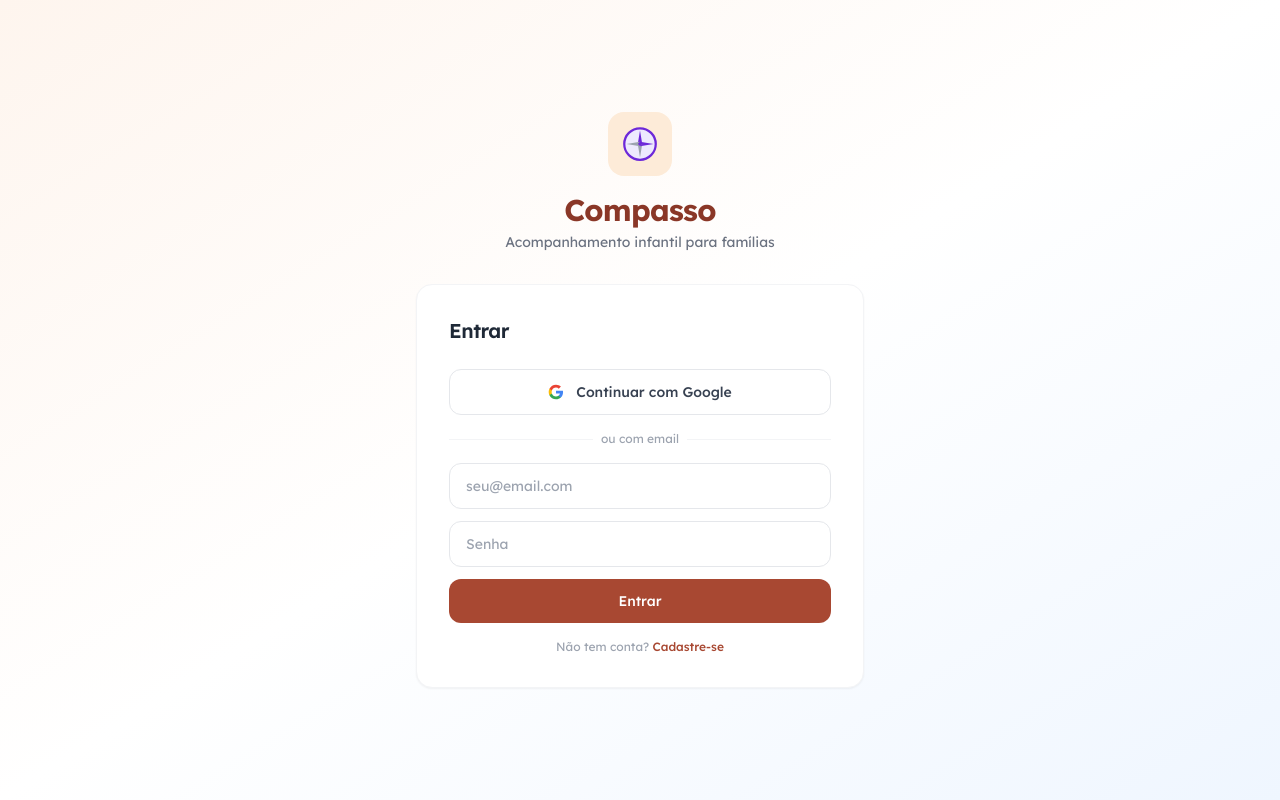
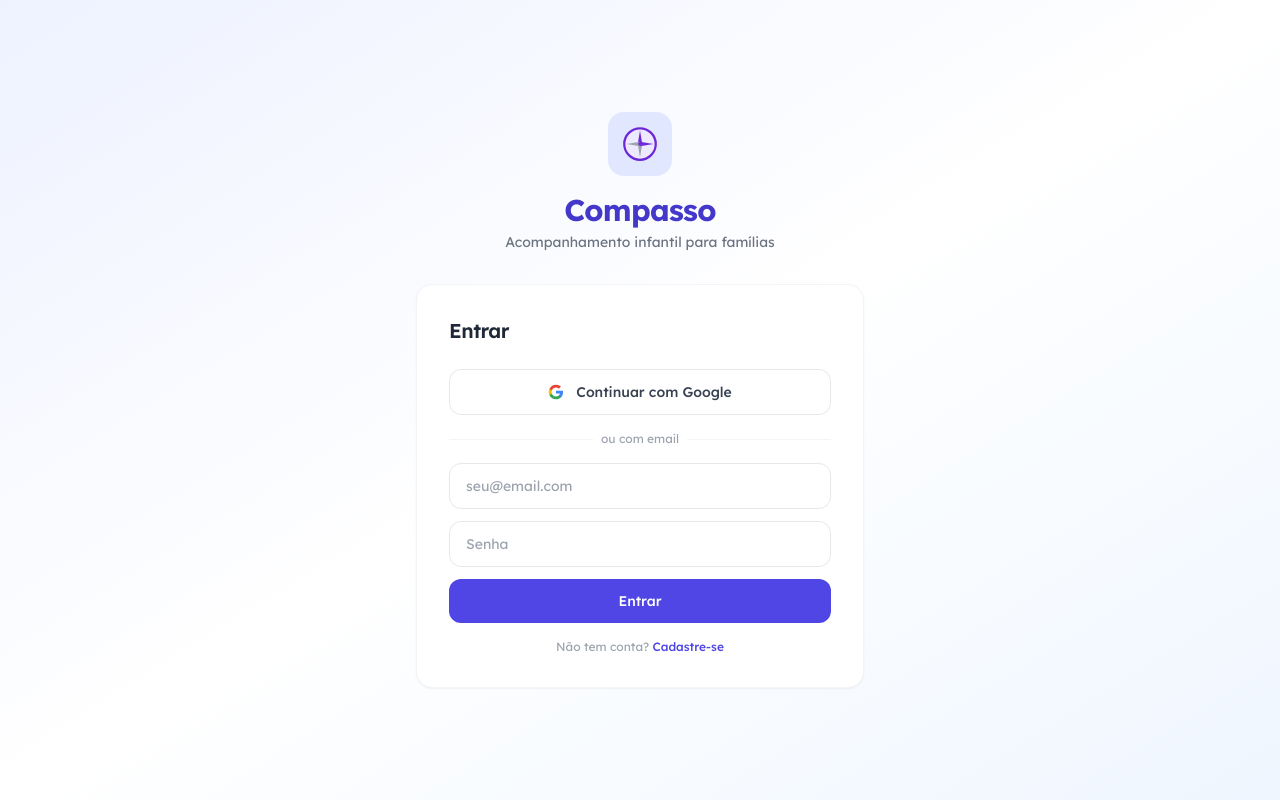
Before and after one commit to rafaelamborges/painel-semana, a React (Vite) app: page /login in a window 1280 px wide. Built offline with nearby package versions, Linux system fonts and the light colour scheme; no server answers.

Commit message:
Revert to original indigo palette
https://claude.ai/code/session_01X9D5cGrCA9S2Qek928uNDk

```diff
--- a/src/components/Layout.jsx
+++ b/src/components/Layout.jsx
@@ -31,9 +31,10 @@ export default function Layout() {
       <div className="flex-1 flex flex-col min-w-0 overflow-hidden">
         {/* Mobile top bar — logo + guard badge only, no hamburger */}
         <header
-          className="lg:hidden flex items-center justify-between px-4 py-3 bg-brand-600 border-b border-brand-700/40 sticky top-0 z-20"
+          className="lg:hidden flex items-center justify-between px-4 py-3 bg-white/90 backdrop-blur-sm border-b sticky top-0 z-20"
+          style={{ borderColor: 'var(--border)' }}
         >
-          <span className="font-bold text-white text-lg">Compasso</span>
+          <span className="font-bold text-brand-700 text-lg">Compasso</span>
           {guardColor && (
             <span
               className="px-2.5 py-1 rounded-full text-xs font-semibold"
--- a/src/index.css
+++ b/src/index.css
@@ -4,12 +4,11 @@
 
 @layer base {
   :root {
-    --page-bg:   #F7F2EA;
-    --surface:   #FFFFFF;
-    --border:    #E2D9CC;
-    --sidebar-bg: #A84832;
+    --page-bg: #F4F6FD;
+    --surface: #FFFFFF;
+    --border: #E8EDF7;
     --radius-card: 16px;
-    --radius-btn:  12px;
+    --radius-btn: 12px;
   }
 
   html { scroll-behavior: smooth; }
@@ -18,44 +17,49 @@
     @apply font-sans antialiased;
     background-color: var(--page-bg);
     color: theme('colors.slate.900');
+    font-feature-settings: 'liga' 1, 'kern' 1;
     -webkit-font-smoothing: antialiased;
     -moz-osx-font-smoothing: grayscale;
   }
 
   h1, h2, h3, h4 { @apply font-semibold tracking-tight; }
+
   input, textarea, select { @apply font-sans; }
 }
 
 @layer components {
-  /* ── Cards ─────────────────────────────────────── */
+  /* ── Cards ─────────────────────────────────────────── */
   .card {
-    @apply bg-white rounded-2xl shadow-card p-5;
-    border: 1px solid var(--border);
+    @apply bg-white rounded-2xl border shadow-card p-5;
+    border-color: var(--border);
   }
   .card-sm {
-    @apply bg-white rounded-xl shadow-card p-4;
-    border: 1px solid var(--border);
+    @apply bg-white rounded-xl border shadow-card p-4;
+    border-color: var(--border);
   }
   .card-interactive {
     @apply card transition-all duration-200 hover:shadow-card-hover hover:-translate-y-0.5 cursor-pointer;
   }
 
-  /* ── Buttons ────────────────────────────────────── */
+  /* ── Buttons ─────────────────────────────────────── */
   .btn {
-    @apply inline-flex items-center justify-center gap-2 rounded-xl text-sm font-medium
+    @apply inline-flex items-center justify-center gap-2
+           rounded-xl text-sm font-medium
            transition-all duration-150 select-none
            focus-visible:outline-none focus-visible:ring-2 focus-visible:ring-offset-2;
   }
   .btn-primary {
-    @apply btn px-5 py-2.5 bg-brand-500 text-white shadow-sm
-           hover:bg-brand-600 active:bg-brand-700 active:scale-[0.98]
+    @apply btn px-5 py-2.5
+           bg-brand-600 text-white shadow-sm
+           hover:bg-brand-700 active:bg-brand-800 active:scale-[0.98]
            focus-visible:ring-brand-400;
   }
   .btn-secondary {
-    @apply btn px-5 py-2.5 bg-white text-slate-700 shadow-sm
-           hover:bg-slate-50 active:bg-slate-100 active:scale-[0.98]
+    @apply btn px-5 py-2.5
+           bg-white text-slate-700 border shadow-sm
+           hover:bg-slate-50 hover:border-slate-300 active:bg-slate-100 active:scale-[0.98]
            focus-visible:ring-slate-300;
-    border: 1px solid var(--border);
+    border-color: var(--border);
   }
   .btn-ghost {
     @apply btn px-3 py-2 text-slate-500
@@ -63,28 +67,24 @@
            focus-visible:ring-slate-300;
   }
   .btn-danger {
-    @apply btn px-5 py-2.5 bg-red-50 text-red-600 shadow-sm
+    @apply btn px-5 py-2.5
+           bg-red-50 text-red-600 border border-red-100 shadow-sm
            hover:bg-red-100 active:scale-[0.98]
            focus-visible:ring-red-300;
-    border: 1px solid theme('colors.red.100');
   }
   .btn-icon {
     @apply btn p-2 rounded-xl text-slate-500
            hover:bg-slate-100 hover:text-slate-700
            focus-visible:ring-slate-300;
   }
-  .btn-teal {
-    @apply btn px-5 py-2.5 bg-warm-600 text-white shadow-sm
-           hover:bg-warm-700 active:bg-warm-800 active:scale-[0.98]
-           focus-visible:ring-warm-400;
-  }
 
   /* ── Inputs ─────────────────────────────────────── */
   .input {
-    @apply w-full px-4 py-3 rounded-xl text-sm text-slate-900 bg-white
-           placeholder:text-slate-400 transition-all duration-150
-           focus:outline-none focus:ring-2 focus:ring-warm-400/40 focus:border-warm-400;
-    border: 1px solid var(--border);
+    @apply w-full px-4 py-3 rounded-xl text-sm text-slate-900
+           bg-white border placeholder:text-slate-400
+           transition-all duration-150
+           focus:outline-none focus:ring-2 focus:ring-brand-400/40 focus:border-brand-400;
+    border-color: var(--border);
   }
   .input-label {
     @apply block text-xs font-medium text-slate-500 mb-1.5;
@@ -97,53 +97,44 @@
   }
 
   /* ── Badges ─────────────────────────────────────── */
-  .badge { @apply inline-flex items-center gap-1 px-2 py-0.5 rounded-full text-xs font-medium; }
-  .badge-brand  { @apply badge bg-brand-50  text-brand-700; }
-  .badge-warm   { @apply badge bg-warm-50   text-warm-700; }
+  .badge {
+    @apply inline-flex items-center gap-1 px-2 py-0.5 rounded-full text-xs font-medium;
+  }
+  .badge-brand  { @apply badge bg-brand-50 text-brand-700; }
   .badge-green  { @apply badge bg-emerald-50 text-emerald-700; }
-  .badge-sage   { @apply badge bg-sage-100  text-sage-500; }
-  .badge-amber  { @apply badge bg-amber-50  text-amber-700; }
-  .badge-red    { @apply badge bg-red-50    text-red-600; }
+  .badge-amber  { @apply badge bg-amber-50 text-amber-700; }
+  .badge-red    { @apply badge bg-red-50 text-red-600; }
   .badge-slate  { @apply badge bg-slate-100 text-slate-600; }
 
-  /* ── Typography ─────────────────────────────────── */
+  /* ── Typography helpers ────────────────────────── */
   .page-title    { @apply text-2xl font-bold text-slate-900 tracking-tight; }
   .section-title { @apply text-sm font-semibold text-slate-800; }
   .label-muted   { @apply text-xs font-medium text-slate-500; }
   .body-sm       { @apply text-sm text-slate-600; }
-  .divider       { border-top: 1px solid var(--border); }
 
-  /* ── Sidebar nav (DARK TERRACOTTA context) ──────── */
+  /* ── Divider ─────────────────────────────────── */
+  .divider { @apply border-t; border-color: var(--border); }
+
+  /* ── Nav item (sidebar) ───────────────────────── */
   .nav-item {
     @apply flex items-center gap-3 px-3 py-2.5 rounded-xl text-sm font-medium
-           transition-all duration-150;
-    color: rgba(255,255,255,0.70);
-  }
-  .nav-item:hover {
-    background: rgba(255,255,255,0.10);
-    color: rgba(255,255,255,0.95);
+           text-slate-600 transition-all duration-150
+           hover:bg-slate-100 hover:text-slate-900;
   }
   .nav-item-active {
-    background: rgba(255,255,255,0.15);
-    color: #FFFFFF;
-    font-weight: 600;
+    @apply bg-brand-50 text-brand-700 font-semibold;
   }
-
-  /* ── Bottom nav (LIGHT context) ─────────────────── */
-  .bottom-nav-item {
-    @apply flex-1 flex flex-col items-center gap-0.5 pt-2 pb-1 transition-colors;
-    color: theme('colors.slate.400');
-  }
-  .bottom-nav-item-active { color: theme('colors.brand.600'); }
-  .bottom-nav-icon-active { @apply bg-brand-50 rounded-xl p-1.5; }
-  .bottom-nav-icon        { @apply p-1.5; }
 }
 
 @layer utilities {
-  .scrollbar-hide { scrollbar-width: none; -ms-overflow-style: none; }
+  .scrollbar-hide {
+    scrollbar-width: none;
+    -ms-overflow-style: none;
+  }
   .scrollbar-hide::-webkit-scrollbar { display: none; }
-  .safe-b { padding-bottom: env(safe-area-inset-bottom, 0px); }
-  .safe-t { padding-top:    env(safe-area-inset-top, 0px); }
+
+  .safe-b  { padding-bottom: env(safe-area-inset-bottom, 0px); }
+  .safe-t  { padding-top: env(safe-area-inset-top, 0px); }
+
   .text-balance { text-wrap: balance; }
-  .bg-page { background-color: var(--page-bg); }
 }
--- a/tailwind.config.js
+++ b/tailwind.config.js
@@ -5,47 +5,17 @@ export default {
     extend: {
       colors: {
         brand: {
-          50:  '#FEF5EE',
-          100: '#FDEBD8',
-          200: '#FCD4B1',
-          300: '#FFB27D',
-          400: '#F0875A',
-          500: '#C85D3D',   // terracotta — cor principal
-          600: '#A84832',   // terracotta escuro — sidebar, header
-          700: '#8A3727',
-          800: '#6E2B1E',
-          900: '#521F16',
-          950: '#3D1710',
-        },
-        warm: {
-          50:  '#EAF4F6',
-          100: '#C8E5EB',
-          200: '#90CBD5',
-          300: '#52ACBC',
-          400: '#2A8FA3',
-          500: '#1A7A8C',   // teal — sotaque de ação
-          600: '#0F4C5C',
-          700: '#0A3A47',
-          800: '#072D38',
-        },
-        sage: {
-          50:  '#F2F7F2',
-          100: '#E0EDE1',
-          200: '#C0D4C2',
-          300: '#98B89A',
-          400: '#7AA07C',
-          500: '#5F8A62',
-        },
-        cream: {
-          50:  '#FFFDF7',
-          100: '#FFF8ED',
-          200: '#FFE6A7',
-          300: '#FFD56B',
-        },
-        steel: {
-          300: '#8AACBE',
-          400: '#5D7A8C',
-          500: '#4A6475',
+          50:  '#EEF2FF',
+          100: '#E0E7FF',
+          200: '#C7D2FE',
+          300: '#A5B4FC',
+          400: '#818CF8',
+          500: '#6366F1',
+          600: '#4F46E5',
+          700: '#4338CA',
+          800: '#3730A3',
+          900: '#312E81',
+          950: '#1E1B4B',
         },
         mom: {
           light: '#dbeafe',
@@ -62,10 +32,10 @@ export default {
         sans: ['Lexend', 'system-ui', 'sans-serif'],
       },
       boxShadow: {
-        'card':       '0 1px 3px 0 rgba(168,72,50,0.05), 0 4px 16px 0 rgba(168,72,50,0.07)',
-        'card-hover': '0 4px 8px -1px rgba(168,72,50,0.08), 0 12px 28px -3px rgba(168,72,50,0.12)',
-        'nav':        '0 -1px 0 0 rgba(168,72,50,0.08), 0 -4px 16px 0 rgba(168,72,50,0.04)',
-        'modal':      '0 24px 64px -12px rgba(168,72,50,0.20)',
+        'card':       '0 1px 3px 0 rgba(16,24,60,0.04), 0 4px 16px 0 rgba(16,24,60,0.05)',
+        'card-hover': '0 4px 8px -1px rgba(16,24,60,0.06), 0 12px 28px -3px rgba(16,24,60,0.09)',
+        'nav':        '0 -1px 0 0 rgba(16,24,60,0.06), 0 -4px 16px 0 rgba(16,24,60,0.03)',
+        'modal':      '0 24px 64px -12px rgba(16,24,60,0.18)',
       },
       borderRadius: {
         '2.5xl': '20px',
```
Also changed, not shown: src/components/BottomNav.jsx (+6 -3 lines), src/components/Sidebar.jsx (+14 -10 lines).
